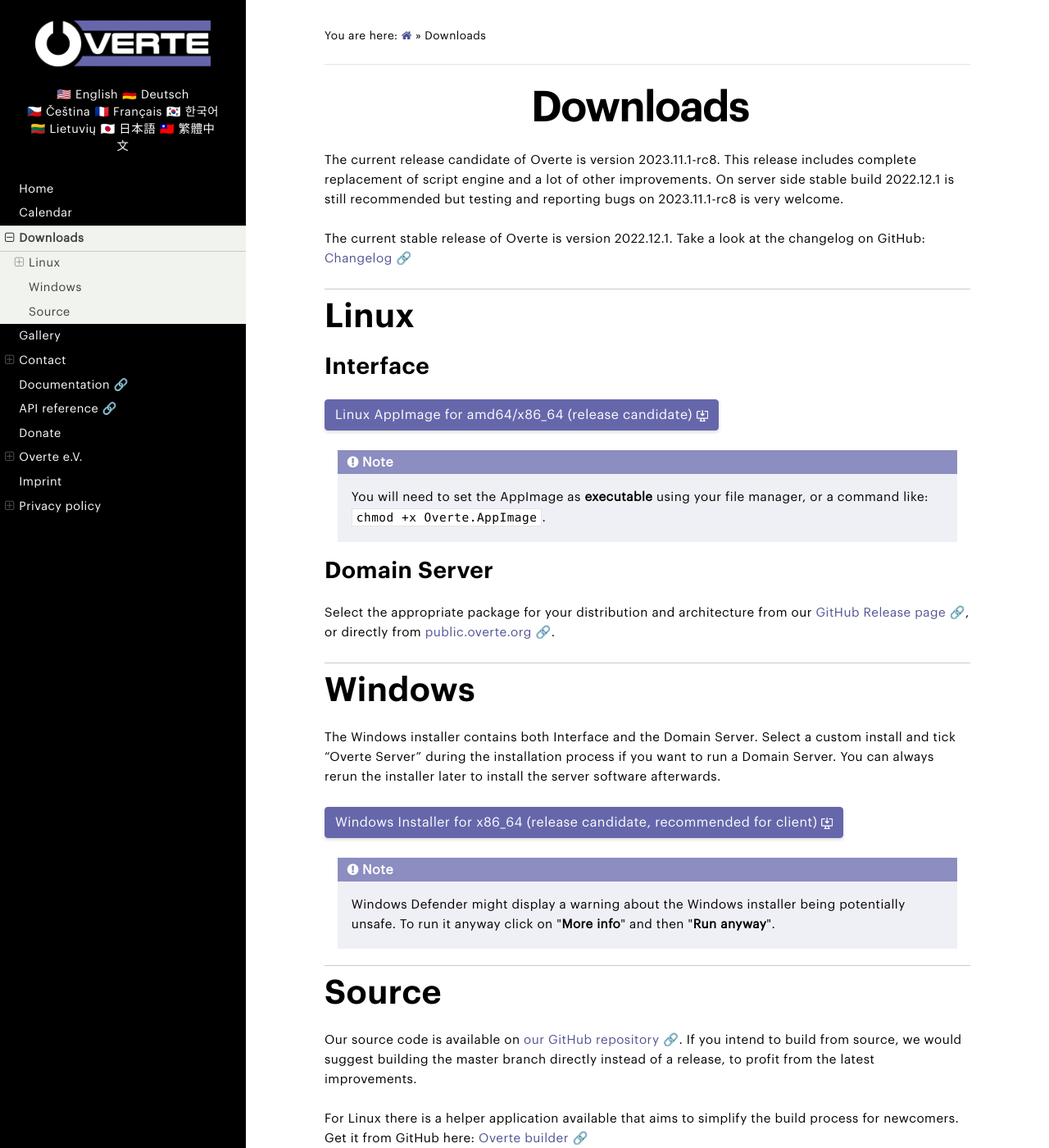
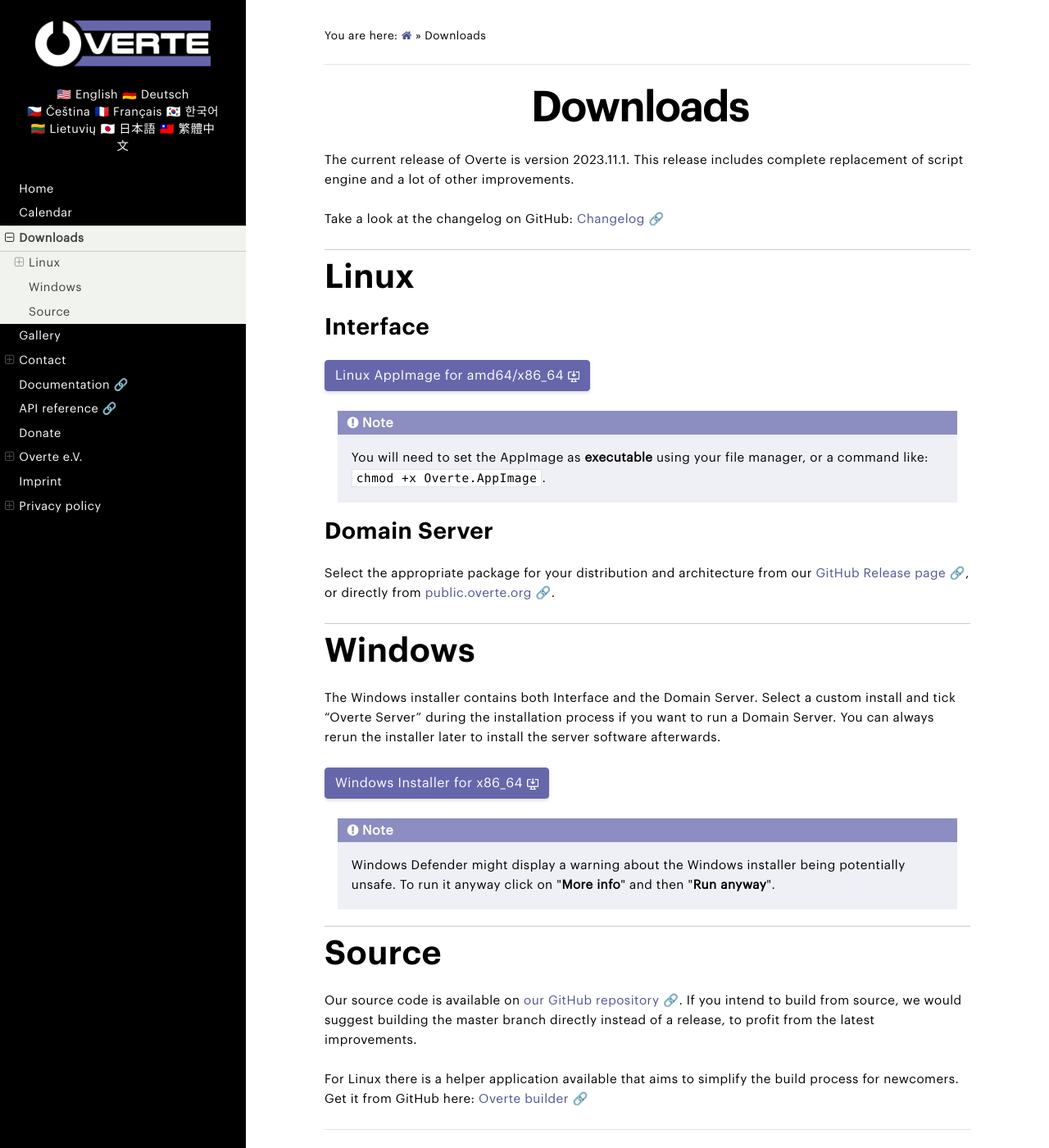
Before and after one commit to overte-org/overte-website-sphinx, a Sphinx documentation site: the page built from source/downloads.rst, in a window 1280 px wide and 1400 px high. Shown: the whole window at 82% size. Built offline with Sphinx 7.4.7 and the Read the Docs theme 2.0.0, drawn with Linux system fonts in a browser that asks for light colours.

Commit message:
Update downloads.rst for 2023.11.1

```diff
--- a/source/downloads.rst
+++ b/source/downloads.rst
@@ -4,11 +4,9 @@
 Downloads
 #########
 
-The current release candidate of Overte is version 2023.11.1-rc8.
+The current release of Overte is version 2023.11.1.
 This release includes complete replacement of script engine and a lot of other improvements.
-On server side stable build 2022.12.1 is still recommended but testing and reporting bugs on 2023.11.1-rc8 is very welcome.
 
-The current stable release of Overte is version 2022.12.1.
 Take a look at the changelog on GitHub: `Changelog 🔗 <https://github.com/overte-org/overte/blob/master/CHANGELOG.md>`_
 
 
@@ -20,11 +18,11 @@
 Interface
 *********
 
-.. button-link:: https://public.overte.org/build/overte/release-candidate/2023.11.1-rc8/Overte-2023.11.1-rc8-nodebug-x86_64.AppImage
+.. button-link:: https://public.overte.org/build/overte/release/2023.11.1/Overte-2023.11.1-x86_64.AppImage
     :shadow:
     :color: primary
 
-        Linux AppImage for amd64/x86_64 (release candidate) :octicon:`desktop-download;0.9em;`
+        Linux AppImage for amd64/x86_64 :octicon:`desktop-download;0.9em;`
 
 .. note::
 
@@ -48,11 +46,11 @@
 Select a custom install and tick “Overte Server” during the installation process if you want to run a Domain Server.
 You can always rerun the installer later to install the server software afterwards.
 
-.. button-link:: https://public.overte.org/build/overte/release-candidate/2023.11.1-rc8/Overte-2023.11.1-rc8.exe
+.. button-link:: https://public.overte.org/build/overte/release/2023.11.1/Overte-2023.11.1.exe
     :shadow:
     :color: primary
 
-        Windows Installer for x86_64 (release candidate, recommended for client) :octicon:`desktop-download;0.9em;`
+        Windows Installer for x86_64 :octicon:`desktop-download;0.9em;`
 
 .. note::
 
```
